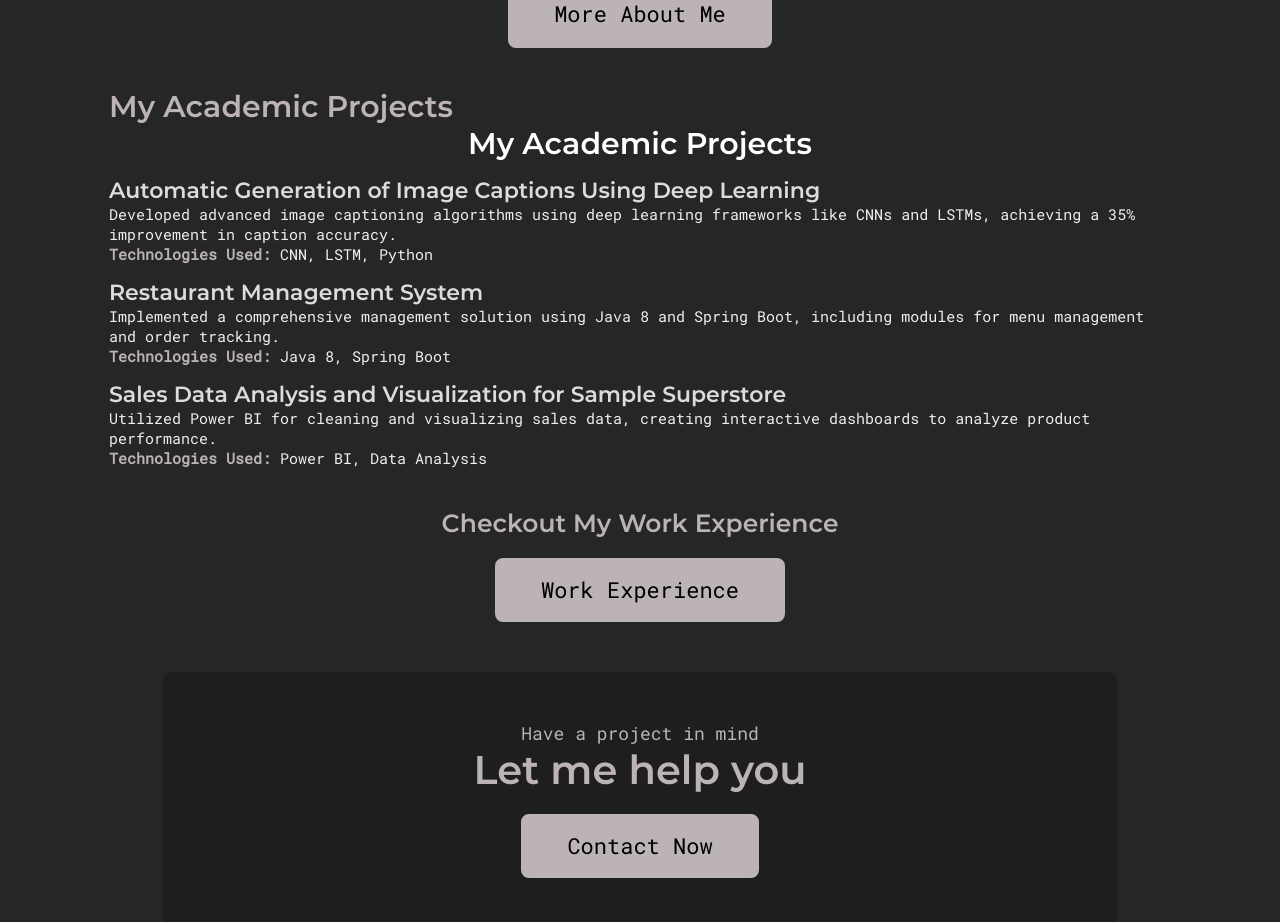
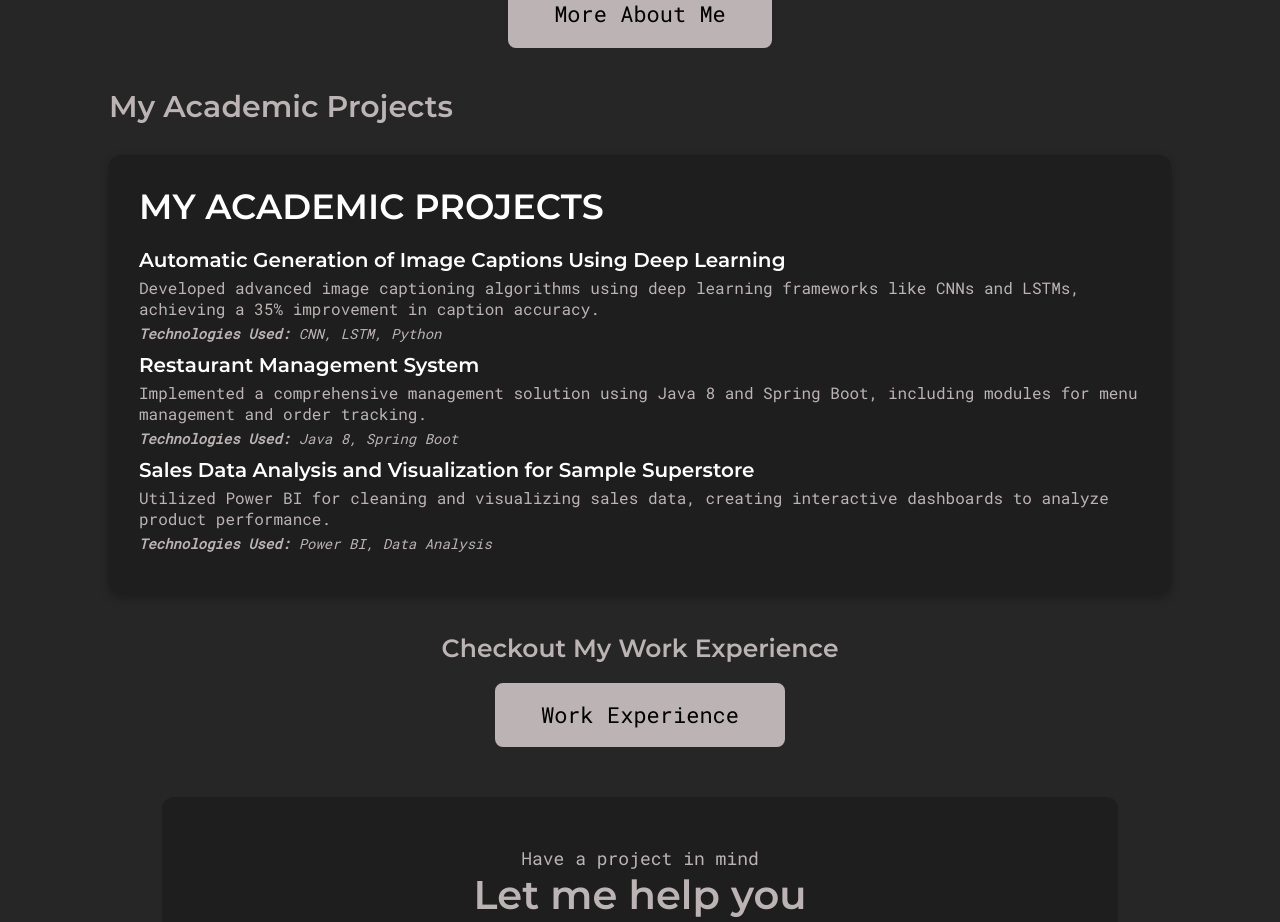
Before and after one commit to durgasaitejathota/durga-portfolio, a React (Create React App) app: page / in a window 1280 px wide. Shown: the part 1300-2222 px from the top of the page. Built offline with nearby package versions, Linux system fonts and the light colour scheme.

Commit message:
Update ProjectsSection.js

```diff
--- a/src/components/ProjectsSection.js
+++ b/src/components/ProjectsSection.js
@@ -1,56 +1,76 @@
 import React from 'react';
 import styled from 'styled-components';
-import ProjectItem from '../components/ProjectItem'; // Correct path to ProjectItem
 
-const ProjectSectionStyle = styled.div`
+const ExperienceStyle = styled.div`
+  background-color: var(--deep-dark); /* Match the contact banner color */
+  padding: 3rem;
+  border-radius: 12px;
+  box-shadow: 0px 4px 10px rgba(0, 0, 0, 0.3);
+  text-align: left;
+  margin: 3rem 0;
+
   h2 {
-    font-size: 3rem;  // Increased size of the section title
-    margin-bottom: 1rem;
-    color: white;  // Assuming you want this to match your theme
-    text-align: center; // Center align title
+    font-size: 3.5rem;
+    margin-bottom: 2rem;
+    color: var(--white);
+    text-transform: uppercase;
   }
 
   h3 {
-    font-size: 2.2rem;  // Increased size of the project titles
-    margin-top: 1.5rem;
-    color: #dcdcdc; // A lighter color for project titles
+    font-size: 2rem; /* Adjust font size to match the second screenshot */
+    margin-bottom: 0.5rem; /* Adjusted for closer spacing */
+    color: var(--white); /* Use the same color for the titles as headings */
   }
 
   p {
-    font-size: 1.5rem;  // Increased font size for project descriptions
-    color: #f0f0f0; // Lighter color for description text
+    font-size: 1.6rem;
+    margin-bottom: 0.5rem; /* Reduce spacing for a tighter look */
+    color: var(--gray-1);
+  }
+
+  .environment {
+    font-size: 1.4rem;
+    font-style: italic;
+    color: var(--gray-1);
+    margin-bottom: 1rem;
   }
 
   ul {
-    list-style-type: none; // No bullets
-    padding: 0; // Remove default padding
-    color: #f0f0f0; // Lighter color for the list
+    list-style-type: none; /* Remove bullet points */
+    padding-left: 0;
   }
 
   li {
-    margin: 0.5rem 0; // Spacing for list items
+    margin-bottom: 0.5rem;
+    color: var(--light-gray);
   }
 `;
 
-export default function ProjectsSection() {
+export default function ExperienceSection() {
   return (
-    <ProjectSectionStyle>
+    <ExperienceStyle>
       <h2>My Academic Projects</h2>
       <div>
         <h3>Automatic Generation of Image Captions Using Deep Learning</h3>
-        <p>Developed advanced image captioning algorithms using deep learning frameworks like CNNs and LSTMs, achieving a 35% improvement in caption accuracy.</p>
-        <p><strong>Technologies Used:</strong> CNN, LSTM, Python</p>
+        <p>
+          Developed advanced image captioning algorithms using deep learning frameworks like CNNs and LSTMs, achieving a 35% improvement in caption accuracy.
+        </p>
+        <p className="environment"><strong>Technologies Used:</strong> CNN, LSTM, Python</p>
       </div>
       <div>
         <h3>Restaurant Management System</h3>
-        <p>Implemented a comprehensive management solution using Java 8 and Spring Boot, including modules for menu management and order tracking.</p>
-        <p><strong>Technologies Used:</strong> Java 8, Spring Boot</p>
+        <p>
+          Implemented a comprehensive management solution using Java 8 and Spring Boot, including modules for menu management and order tracking.
+        </p>
+        <p className="environment"><strong>Technologies Used:</strong> Java 8, Spring Boot</p>
       </div>
       <div>
         <h3>Sales Data Analysis and Visualization for Sample Superstore</h3>
-        <p>Utilized Power BI for cleaning and visualizing sales data, creating interactive dashboards to analyze product performance.</p>
-        <p><strong>Technologies Used:</strong> Power BI, Data Analysis</p>
+        <p>
+          Utilized Power BI for cleaning and visualizing sales data, creating interactive dashboards to analyze product performance.
+        </p>
+        <p className="environment"><strong>Technologies Used:</strong> Power BI, Data Analysis</p>
       </div>
-    </ProjectSectionStyle>
+    </ExperienceStyle>
   );
 }
```
